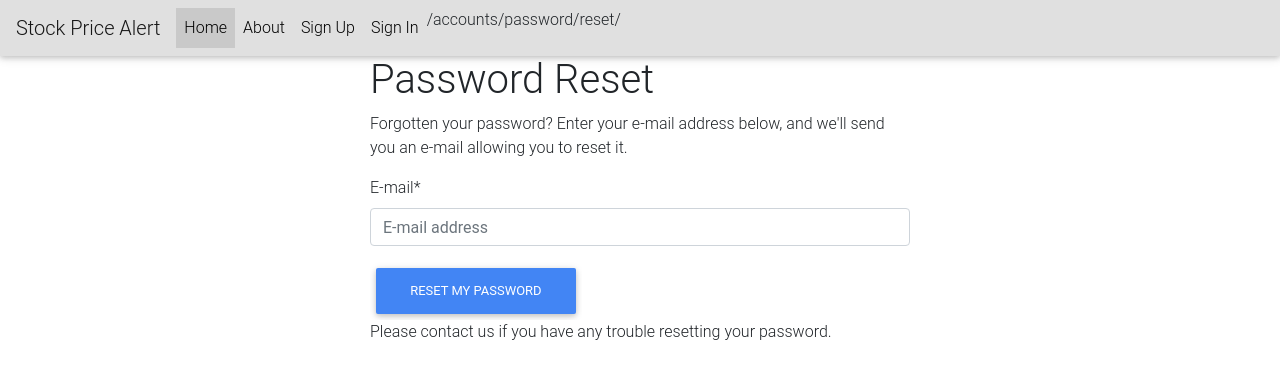
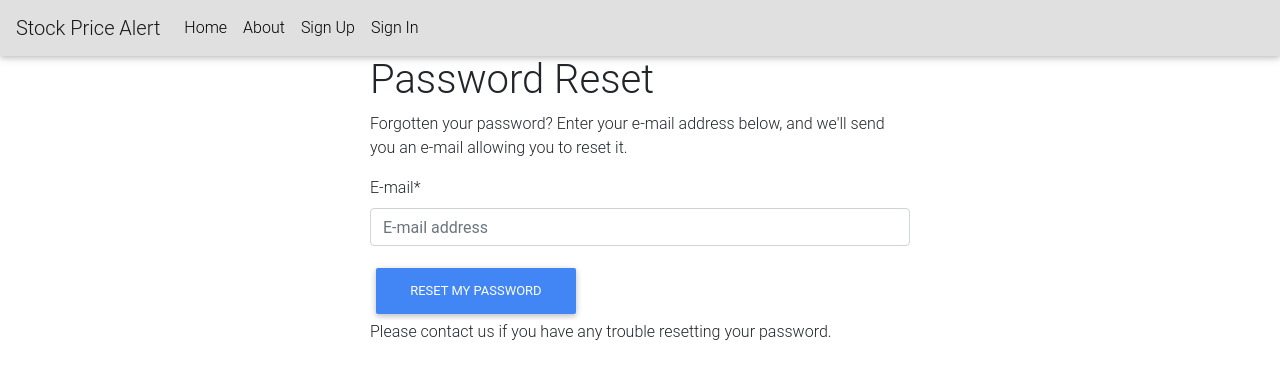
Before and after one commit to vinyasmusic/price-alert, a Django app: page /accounts/password/reset/ in a window 1280 px wide. Shown: the top 379 px of the page. Run offline with Django 3.2, Linux system fonts and the light colour scheme; parts of the project's set-up code (start-up, migrations or seed data) failed here and were passed over; some libraries are stand-ins or nearby versions.

Commit message:
active class fix

```diff
--- a/stock_price_alert/templates/base.html
+++ b/stock_price_alert/templates/base.html
@@ -44,38 +44,37 @@
         <button class="navbar-toggler navbar-toggler-right" type="button" data-toggle="collapse" data-target="#navbarSupportedContent" aria-controls="navbarSupportedContent" aria-expanded="false" aria-label="Toggle navigation">
           <span class="navbar-toggler-icon"></span>
         </button>
-        <a class="navbar-brand" href="{% url 'home' %}">Stock Price Alert</a>
+        <a class="navbar-brand" href="{% url 'home' as home_url %}">Stock Price Alert</a>
 
         <div class="collapse navbar-collapse" id="navbarSupportedContent">
-          <ul class="navbar-nav mr-auto">
-            <li class="nav-item active">
+          <ul class="navbar-nav mr-auto" data-id="">
+            <li class="nav-item {% if request.get_full_path == home_url %} active {% endif %}">
               <a class="nav-link" href="{% url 'home' %}">Home <span class="sr-only">(current)</span></a>
             </li>
-            <li class="nav-item">
+            <li class="nav-item {% if request.get_full_path == 'about' %} active {% endif %}">
               <a class="nav-link" href="{% url 'about' %}">About</a>
             </li>
             {% if request.user.is_authenticated %}
-              <li class="nav-item">
+              <li class="nav-item ">
                 {# URL provided by django-allauth/account/urls.py #}
                 <a class="nav-link" href="{% url 'users:detail' request.user.username  %}">{% trans "My Profile" %}</a>
               </li>
-              <li class="nav-item">
+              <li class="nav-item {% if request.get_full_path == 'account_logout' %} active {% endif %}">
                 {# URL provided by django-allauth/account/urls.py #}
                 <a class="nav-link" href="{% url 'account_logout' %}">{% trans "Sign Out" %}</a>
               </li>
             {% else %}
-              <li class="nav-item">
+              <li class="nav-item {% if request.get_full_path == 'account_signup' %} active {% endif %}">
                 {# URL provided by django-allauth/account/urls.py #}
                 <a id="sign-up-link" class="nav-link" href="{% url 'account_signup' %}">{% trans "Sign Up" %}</a>
               </li>
-              <li class="nav-item">
+              <li class="nav-item {% if request.get_full_path == 'account_login' %} active {% endif %}">
                 {# URL provided by django-allauth/account/urls.py #}
                 <a id="log-in-link" class="nav-link" href="{% url 'account_login' %}">{% trans "Sign In" %}</a>
               </li>
 
             {% endif %}
-              <li>
-              {{ request.path }}
+              <li class="nav-item ">
                 {% if request.user.is_authenticated %}
                   <a id="alert-link" class="nav-link" href="{% url 'alerts:view_alerts' %}">{% trans "Alerts" %}</a>
                 {% endif %}
```
